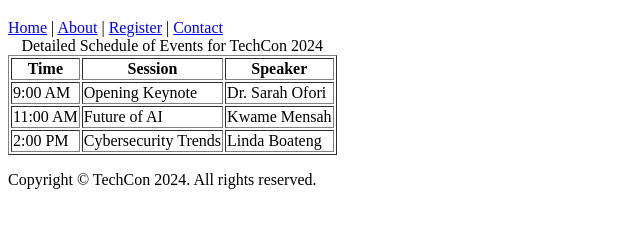
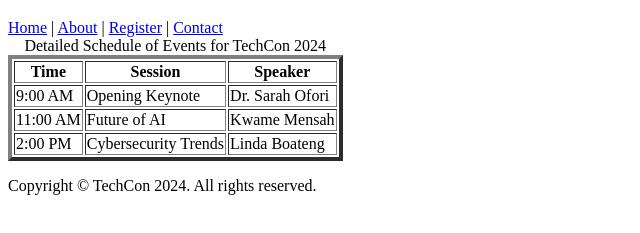
Before and after one commit to Godwinakladzi/TechCon_HTML, a plain HTML site: page techcon_website/schedule.html in a window 1280 px wide. Shown: the part 61-294 px from the top of the page, without its empty margins (0-640 px from the left). Drawn offline with Linux system fonts and the light colour scheme.

Commit message:
changed all code

```diff
--- a/techcon_website/schedule.html
+++ b/techcon_website/schedule.html
@@ -2,6 +2,7 @@
 <html lang="en">
 <head>
     <meta charset="UTF-8">
+    <meta name="viewport" content="width=device-width, initial-scale=1.0">
     <title>Schedule for TechCon 2024</title>
 </head>
 <body>
@@ -17,33 +18,32 @@
 </header>
 
 <main>
-    <table border="1">
+    <table border="4">
         <caption>Detailed Schedule of Events for TechCon 2024</caption>
-
+        <thead>
             <tr>
                 <th scope="col">Time</th>
                 <th scope="col">Session</th>
                 <th scope="col">Speaker</th>
             </tr>
-
+        </thead>
+        <tbody>
             <tr>
                 <td>9:00 AM</td>
                 <td>Opening Keynote</td>
                 <td>Dr. Sarah Ofori</td>
             </tr>
-
             <tr>
                 <td>11:00 AM</td>
                 <td>Future of AI</td>
                 <td>Kwame Mensah</td>
             </tr>
-
             <tr>
                 <td>2:00 PM</td>
                 <td>Cybersecurity Trends</td>
                 <td>Linda Boateng</td>
             </tr>
-
+        </tbody>
     </table>
 </main>
 
```
Also changed, not shown: techcon_website/index.html (+3 -3 lines). Lines whose indentation alone changed are shown as unchanged.
